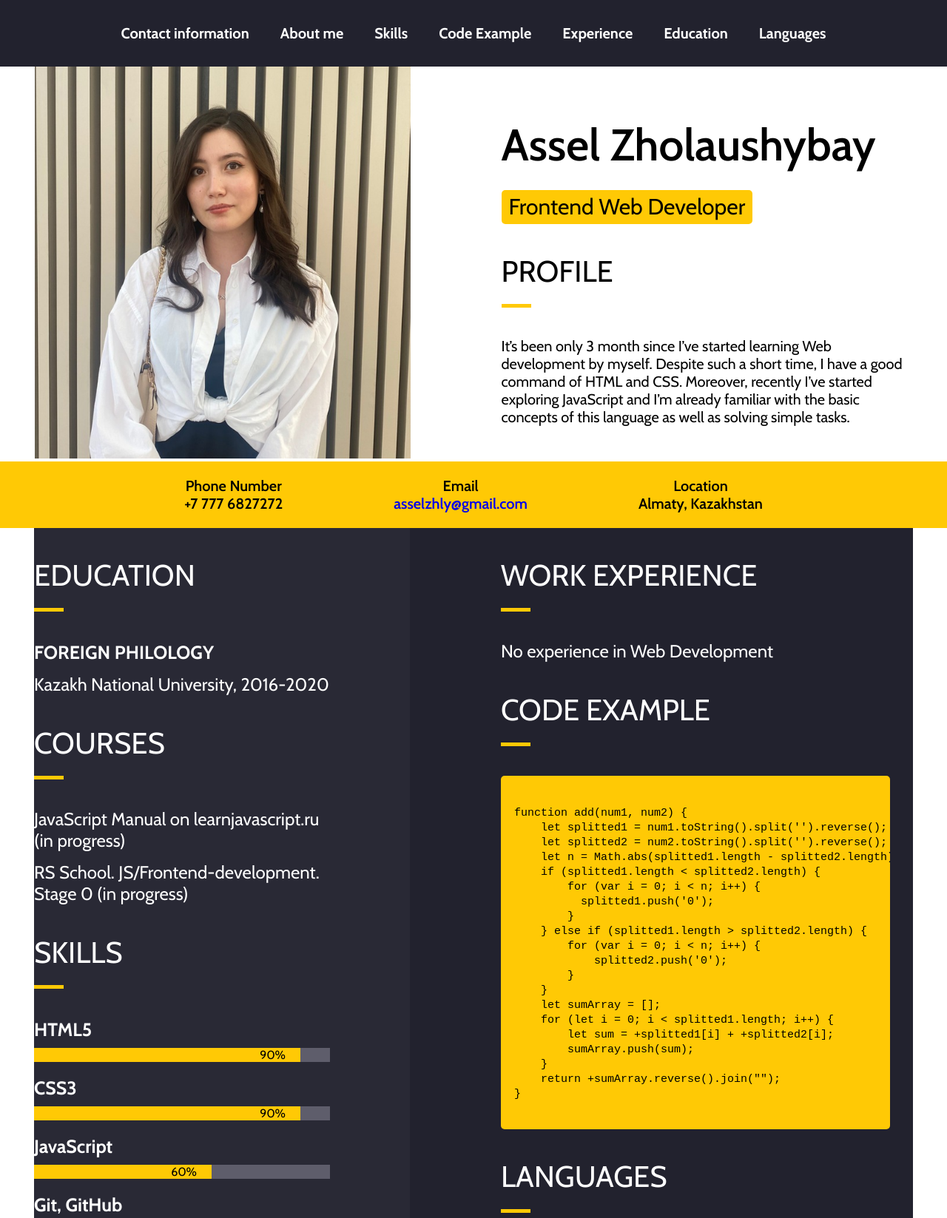
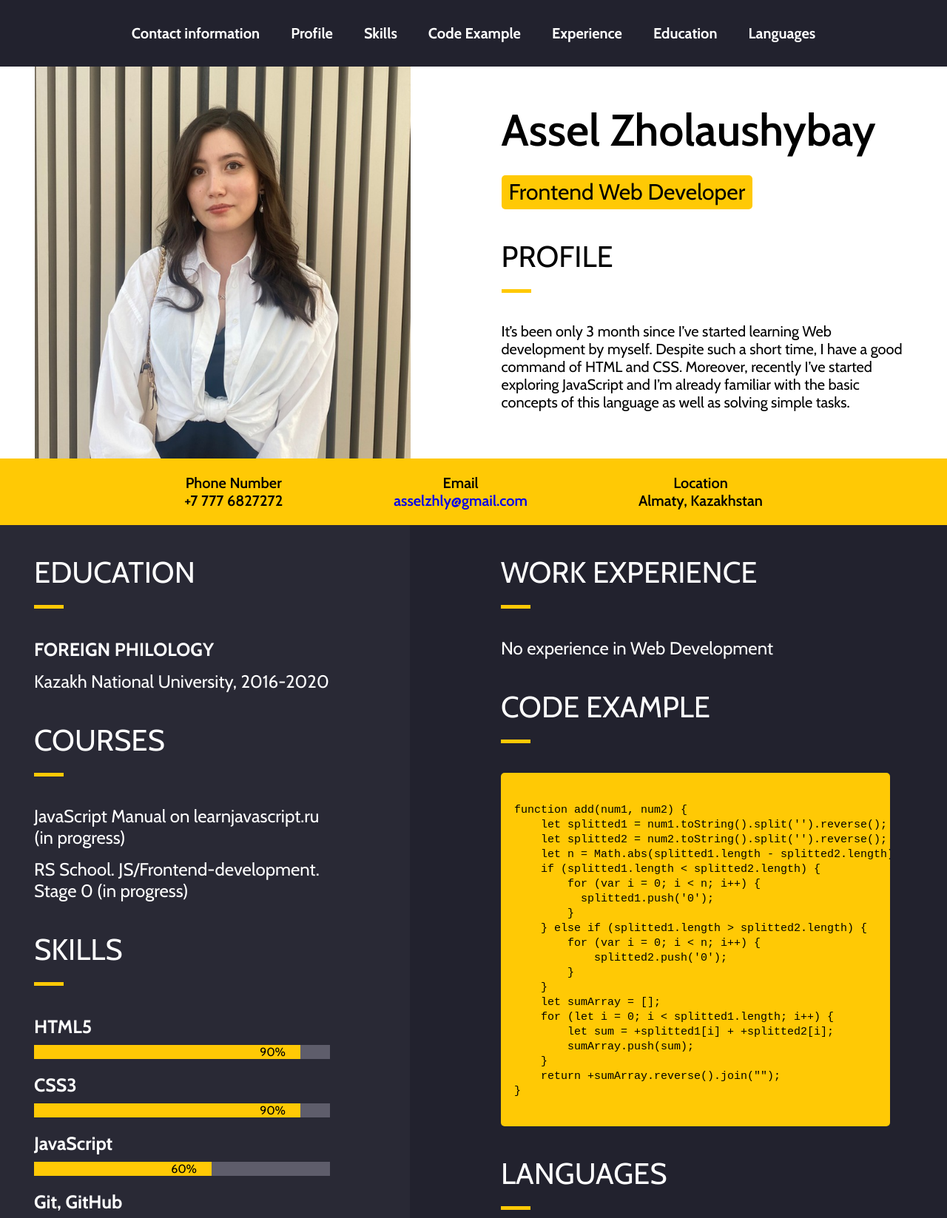
Before and after one commit to asselzhl/rsschool-cv, a plain HTML site: page index.html in a window 1280 px wide. Shown: the top 1647 px of the page at 74% size. Drawn offline with nearby package versions, Linux system fonts and the light colour scheme; a web font is replaced by a local one.

Commit message:
feat: add finished layout

```diff
--- a/index.html
+++ b/index.html
@@ -15,20 +15,21 @@
         <div class="container">
             <nav class="menu">
                 <ul class="menu_list">
-                    <li class="menu_item"><a class="menu_link" href="">Contact information</a></li>
-                    <li class="menu_item"><a class="menu_link" href="">About me</a></li>
-                    <li class="menu_item"><a class="menu_link" href="">Skills</a></li>
-                    <li class="menu_item"><a class="menu_link" href="">Code Example</a></li>
-                    <li class="menu_item"><a class="menu_link" href="">Experience</a></li>
-                    <li class="menu_item"><a class="menu_link" href="">Education</a></li>
-                    <li class="menu_item"><a class="menu_link" href="">Languages</a></li>
+                    <li class="menu_item"><a class="menu_link" href="#contacts">Contact information</a></li>
+                    <li class="menu_item"><a class="menu_link" href="#profile">Profile</a></li>
+                    <li class="menu_item"><a class="menu_link" href="#skills">Skills</a></li>
+                    <li class="menu_item"><a class="menu_link" href="#code_example">Code Example</a></li>
+                    <li class="menu_item"><a class="menu_link" href="#experience">Experience</a></li>
+                    <li class="menu_item"><a class="menu_link" href="#education">Education</a></li>
+                    <li class="menu_item"><a class="menu_link" href="#languages">Languages</a></li>
                 </ul>
             </nav>
         </div>
     </header>
     <main class="page">
-        <div class="container">
-            <section class="profile-section">
+            <section class="profile-section" id="profile">
+                <div class="container">
+                    <div class="profile_container">
                 <div class="profile_image">
                 <img src="/assets/images/avatar.jpg" alt="avatar" height="530" width="508">
                 </div>
@@ -39,8 +40,11 @@
                 <div class="page_rectangle"></div>
                 <p class="profile_text">It’s been only 3 month since I’ve started learning Web development by myself. Despite such a short time, I have a good command of HTML and CSS. Moreover, recently I’ve started exploring JavaScript and I’m already familiar with the basic concepts of this language as well as solving simple tasks.</p>
                 </div>
+                </div>
+                </div>
             </section>
-            <section class="contacts">
+            <section class="contacts" id="contacts">
+                <div class="container">
                 <ul class="contacts_list">
                     <li class="contact_item">
                         <p>Phone Number</p>
@@ -55,11 +59,16 @@
                         <p>Almaty, Kazakhstan</p>
                     </li>
                 </ul>
+                </div>
             </section>
             <section class="content-section">
+                <div class="left_column_bg"></div>
+                <div class="right_column_bg"></div>
+                <div class="container">
+                    <div class="content_container">
                 <div class="left_column">
                     <div class="left_column_inside">
-                    <h2 class="section_title white">EDUCATION</h2>
+                    <h2 class="section_title white" id="education">EDUCATION</h2>
                     <div class="page_rectangle"></div>
                     <h3 class="section_subtitle">FOREIGN PHILOLOGY</h3>
                     <p class="section_text">Kazakh National University, 2016-2020</p>
@@ -67,7 +76,7 @@
                     <div class="page_rectangle"></div>
                     <p class="section_text">JavaScript Manual on learnjavascript.ru (in progress)</p>
                     <p class="section_text">RS School. JS/Frontend-development. Stage 0 (in progress)</p>
-                    <h2 class="section_title white">SKILLS</h2>
+                    <h2 class="section_title white" id="skills">SKILLS</h2>
                     <div class="page_rectangle"></div>
                     <h3 class="section_subtitle">HTML5</h3>
                     <div class="skills_container">
@@ -93,10 +102,10 @@
                 </div>
                 <div class="right_column">
                     <div class="right_column_inside">
-                    <h2 class="section_title white">WORK EXPERIENCE</h2>
+                    <h2 class="section_title white" id="experience">WORK EXPERIENCE</h2>
                     <div class="page_rectangle"></div>
                     <p class="section_text">No experience in Web Development</p>
-                    <h2 class="section_title white">CODE EXAMPLE</h2>
+                    <h2 class="section_title white" id="code_example">CODE EXAMPLE</h2>
                     <div class="page_rectangle"></div>
                     <div class="code_example">
                     <code>
@@ -122,15 +131,17 @@ function add(num1, num2) {
 }
                     </code>
                     </div>
-                    <h2 class="section_title white">LANGUAGES</h2>
+                    <h2 class="section_title white" id="languages">LANGUAGES</h2>
                     <div class="page_rectangle"></div>
                     <p class="section_text">Kazakh - native</p>
                     <p class="section_text">Russian - advanced</p>
                     <p class="section_text">English - advanced</p>
                 </div>
             </div>
+                </div>
+            </div>
             </section>
-        </div>
+
     </main>
     <footer class="footer">
         <div class="container">
--- a/style.css
+++ b/style.css
@@ -24,6 +24,7 @@ ul,
     max-width: 1440px;
     margin: 0 auto;
     box-sizing: content-box;
+
   }
 .header {
     display: flex;
@@ -53,16 +54,18 @@ ul,
     color: #FFFFFF;
     transition: .3s;
 }
-.profile-section {
+.profile-section img {
+    display: block;
+
+}
+.profile_body {
+    max-width: 556px;
+    margin: 50px 0px 0px 123px;
+}
+.profile_container {
     display: flex;
     justify-content: center;
 }
-
-.profile_body {
-    max-width: 556px;
-    margin: 70px 0px 40px 123px;
-}
-
 .page_title {
     font-weight: 600;
     font-size: 60px;
@@ -100,15 +103,19 @@ ul,
     font-size: 20px;
     line-height: 120%;
 }
-.content-section {
+.content_container {
     display: flex;
     width: 100%;
     align-content: center;
     justify-content: center;
 }
+.content-section {
+    position: relative;
+}
 .left_column {
     background-color: #292935;
     min-width: 508px;
+    z-index: 2;
 }
 
 .section_subtitle {
@@ -159,6 +166,7 @@ ul,
 .right_column {
     background-color: #22222E;
     min-width: 680px;
+    z-index: 2;
 }
 code {
     font-size: 15px;
@@ -217,3 +225,22 @@ code {
 .footer_list li:not(:last-child) {
     margin: 0px 150px 0px 0px;
 }
+.right_column_bg {
+    display: block;
+    position: absolute;
+    height: 100%;
+    width: 50%;
+    z-index: 1;
+    background-color: #22222E;
+    top: 0;
+    right: 0;
+}
+.left_column_bg {
+    display: block;
+    position: absolute;
+    height: 100%;
+    width: 50%;
+    z-index: 0;
+    background-color: #292935;
+
+}
```
